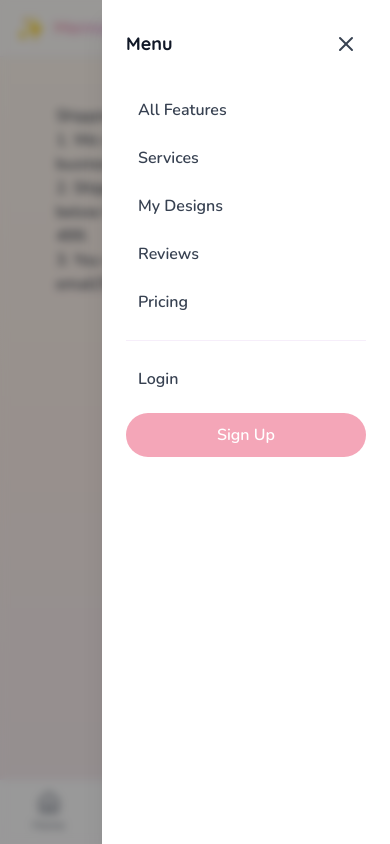
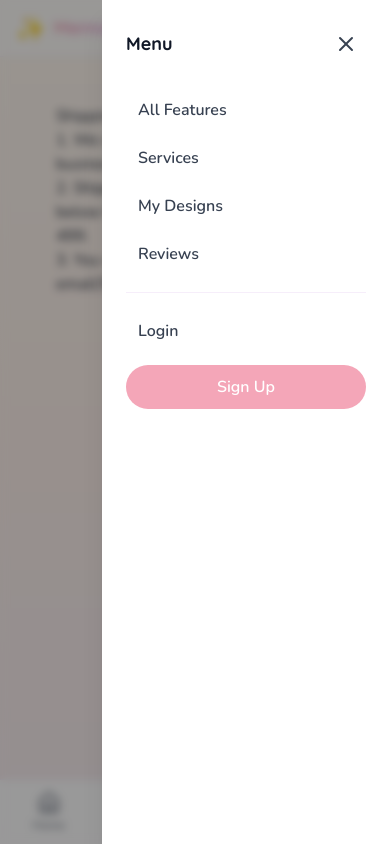
Before and after one commit to saniya026/memory-nest, a React (Vite) app in the folder frontend/: page /shipping in a window 390 px wide. Both pictures are taken after a click on the button 354 px from the left and 28 px from the top of the page. Built offline with nearby package versions, Linux system fonts and the light colour scheme; no server answers.

Commit message:
fix: remove unused Pricing button from MobileDrawer component

```diff
--- a/frontend/src/components/layout/MobileDrawer.jsx
+++ b/frontend/src/components/layout/MobileDrawer.jsx
@@ -92,13 +92,6 @@ export default function MobileDrawer({ open, onClose }) {
             className="rounded-lg px-3 py-2.5 text-left text-base font-semibold text-gray-700 transition hover:bg-rose/10 hover:text-rose dark:text-gray-200 dark:hover:bg-gray-700"
           >
             Reviews
-          </button>
-
-          <button
-            onClick={() => handleAnchorClick('#pricing')}
-            className="rounded-lg px-3 py-2.5 text-left text-base font-semibold text-gray-700 transition hover:bg-rose/10 hover:text-rose dark:text-gray-200 dark:hover:bg-gray-700"
-          >
-            Pricing
           </button>
 
           <hr className="my-3 border-lavender/40 dark:border-gray-700" />
```
